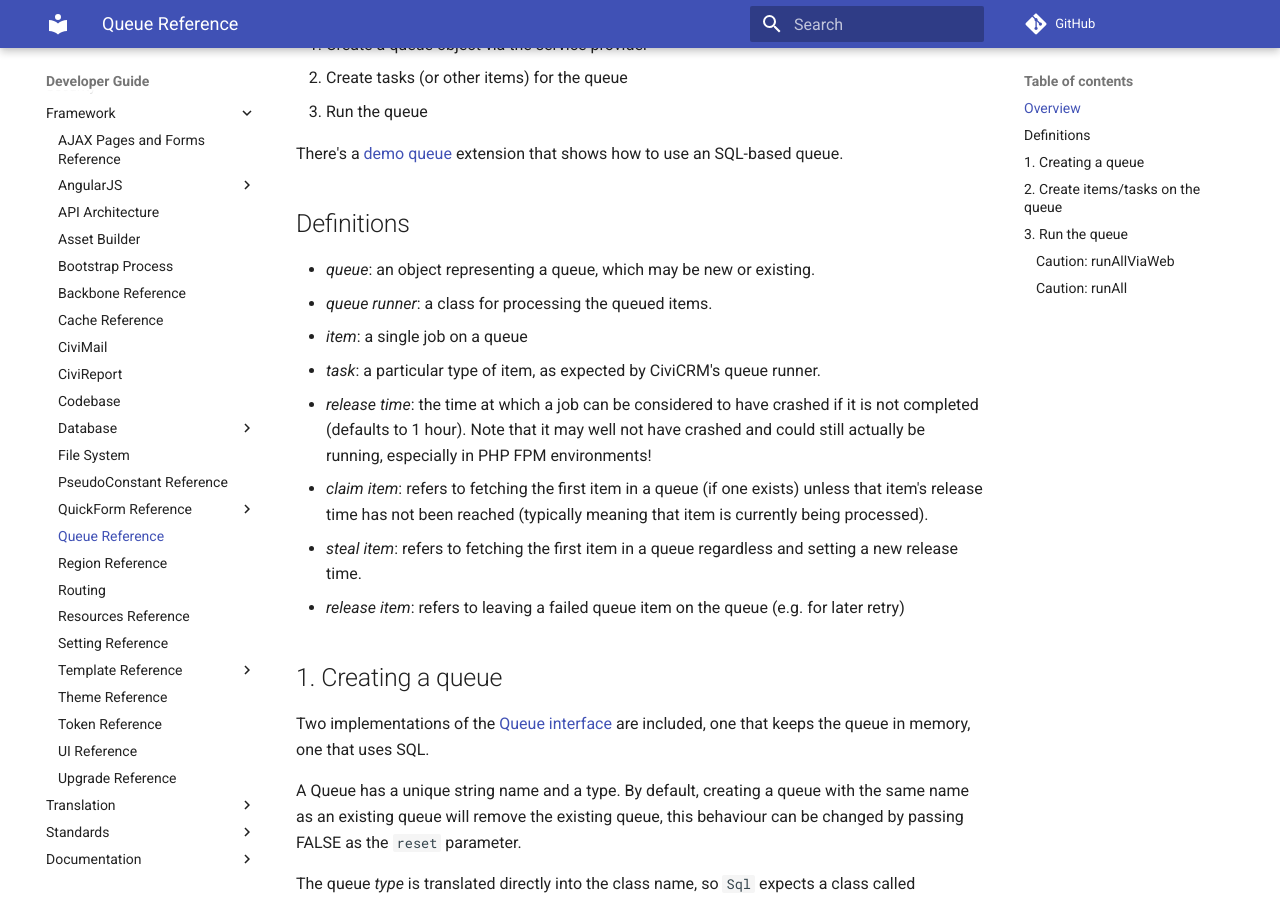
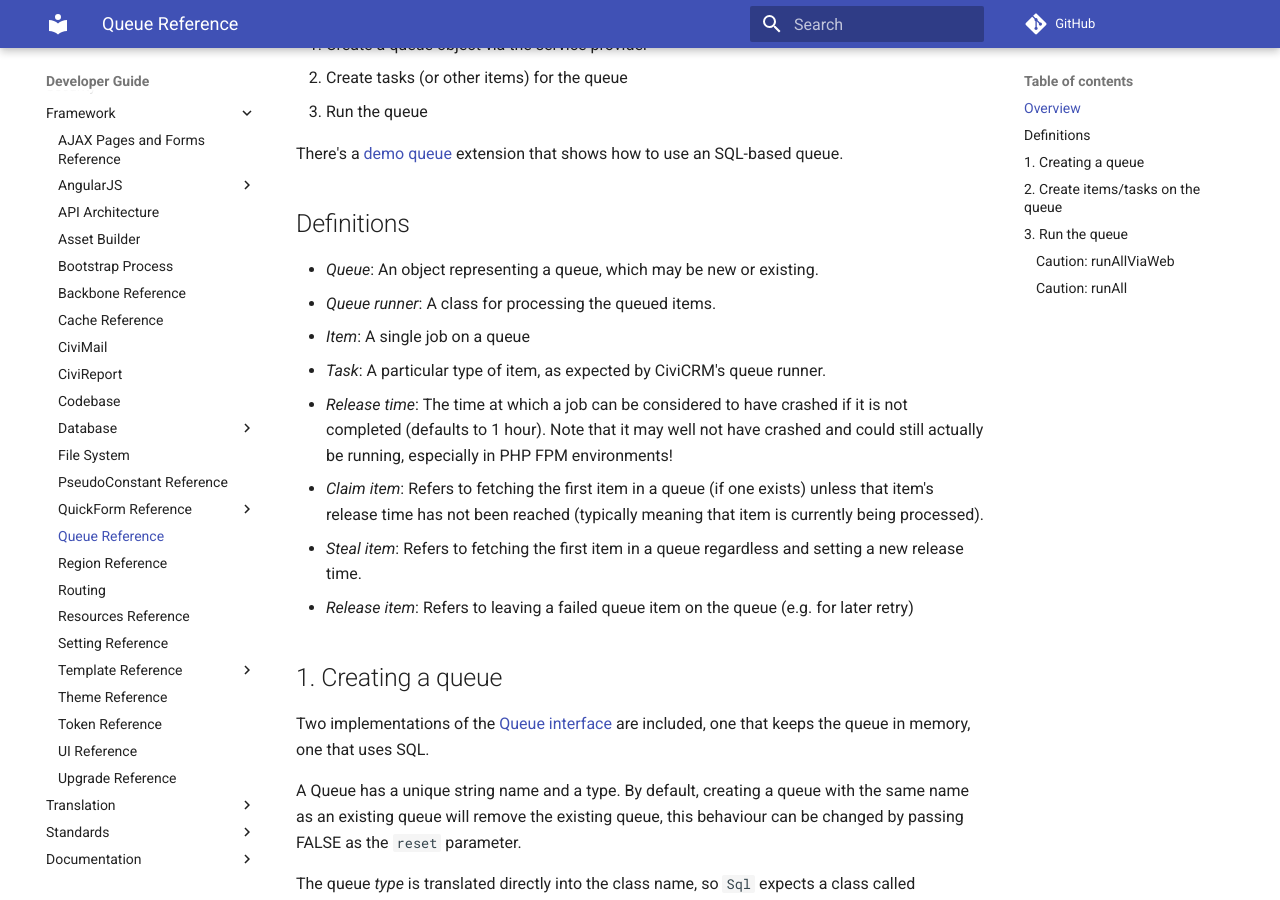
Before and after one commit to civicrm/civicrm-dev-docs, an MkDocs documentation site: the page built from docs/framework/queues/index.md, in a window 1280 px wide and 900 px high, scrolled down 290 px. Built offline with MkDocs 1.6.1 and Material for MkDocs 9.7.7, drawn with Linux system fonts in a browser that asks for light colours; comment, search, counter and statistics services are not loaded; old or Windows-style settings are respelled for this version of MkDocs.

```diff
--- a/docs/framework/queues/index.md
+++ b/docs/framework/queues/index.md
@@ -13,14 +13,14 @@ extension that shows how to use an SQL-based queue.
 
 ## Definitions
 
-- *queue*: an object representing a queue, which may be new or existing.
-- *queue runner*: a class for processing the queued items.
-- *item*: a single job on a queue
-- *task*: a particular type of item, as expected by CiviCRM's queue runner.
-- *release time*: the time at which a job can be considered to have crashed if it is not completed (defaults to 1 hour). Note that it may well not have crashed and could still actually be running, especially in PHP FPM environments!
-- *claim item*: refers to fetching the first item in a queue (if one exists) unless that item's release time has not been reached (typically meaning that item is currently being processed).
-- *steal item*: refers to fetching the first item in a queue regardless and setting a new release time.
-- *release item*: refers to leaving a failed queue item on the queue (e.g. for later retry)
+- *Queue*: An object representing a queue, which may be new or existing.
+- *Queue runner*: A class for processing the queued items.
+- *Item*: A single job on a queue
+- *Task*: A particular type of item, as expected by CiviCRM's queue runner.
+- *Release time*: The time at which a job can be considered to have crashed if it is not completed (defaults to 1 hour). Note that it may well not have crashed and could still actually be running, especially in PHP FPM environments!
+- *Claim item*: Refers to fetching the first item in a queue (if one exists) unless that item's release time has not been reached (typically meaning that item is currently being processed).
+- *Steal item*: Refers to fetching the first item in a queue regardless and setting a new release time.
+- *Release item*: Refers to leaving a failed queue item on the queue (e.g. for later retry)
 
 ## 1. Creating a queue
 
```
